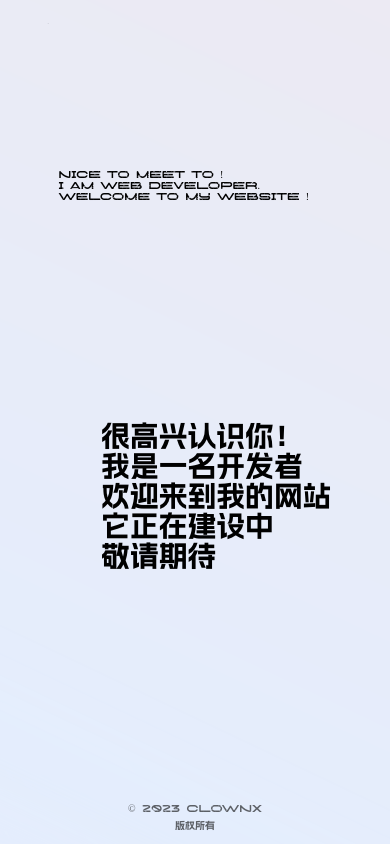
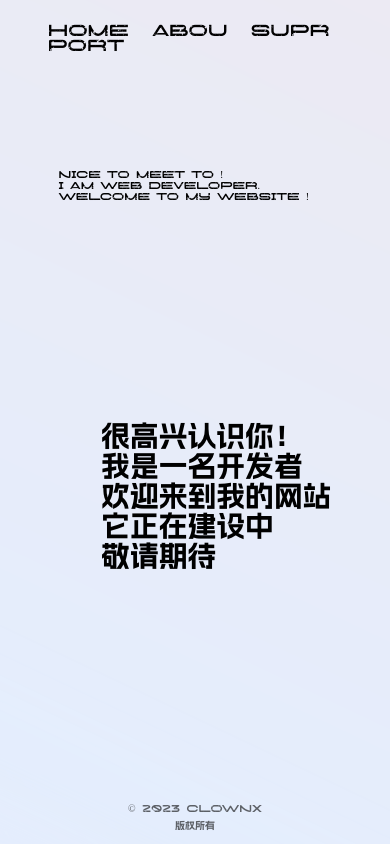
Before and after one commit to YIfangweb/Vite-Vue3-myweb, a Vue app: page /#/ in a window 390 px wide. Shown: the top 844 px of the page. Built offline with nearby package versions, Linux system fonts and the light colour scheme; what vue3-lottie would draw is missing.

Commit message:
Update Mymenu.vue

```diff
--- a/src/components/Mymenu.vue
+++ b/src/components/Mymenu.vue
@@ -105,7 +105,7 @@ a:hover::after {
 
   li {
     font-family: "Potta";
-    font-size: 0.01rem;
+    font-size: 1em;
     float: left;
     margin-top: 0;
     margin-bottom: 0;
```
